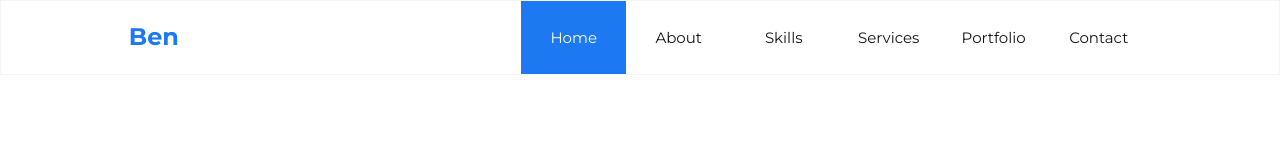
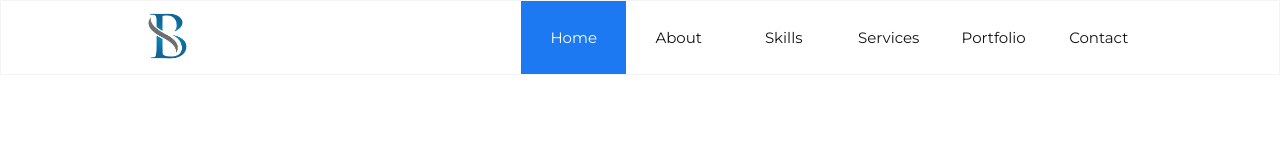
Before and after one commit to segunben/PORTFOLIO_PROJECTS, a plain HTML site: page Personal Portfolio/index.html in a window 1280 px wide. Shown: the top 159 px of the page. Drawn offline with nearby package versions, Linux system fonts and the light colour scheme.

Commit message:
Change logo

```diff
--- a/Personal Portfolio/index.html
+++ b/Personal Portfolio/index.html
@@ -7,7 +7,7 @@
     <!-- MATERIAL ICONS CDN -->
     <link rel="stylesheet" href="https://fonts.googleapis.com/icon?family=Material+Icons">
      <!-- ICONSCOUT CDN -->
-     <link rel="icon" type="image/x-icon" href="images/mylogo.png">
+     <link rel="icon" type="image/x-icon" href="images/logo.jpg">
      <link rel="stylesheet" href="https://unicons.iconscout.com/release/v4.0.8/css/line.css">
     <link rel="stylesheet" href="https://unicons.iconscout.com/release-pro/v4.0.0/css/solid.css">
     <!-- MONTSERRAT -->
@@ -27,7 +27,7 @@
 <body>
     <nav>
         <div class="container">
-            <a href="#"><h3>Ben</h3></a>
+            <a href="#" class="logo"><img src="images/logo.jpg" alt="logo" ></a>
             <ul>
                 <li><a href="#" class="active">Home</a></li>
                 <li><a href="#about">About</a></li>
--- a/Personal Portfolio/style.css
+++ b/Personal Portfolio/style.css
@@ -133,6 +133,12 @@ border: none;
 .container{
     width: 80%;
     margin: 0 auto;
+
+}
+
+.container .logo img {
+    width: 5rem;
+    height: 4rem;
 
 }
 
```
Also changed, not shown: Personal Portfolio/images/logo.jpg (added).
